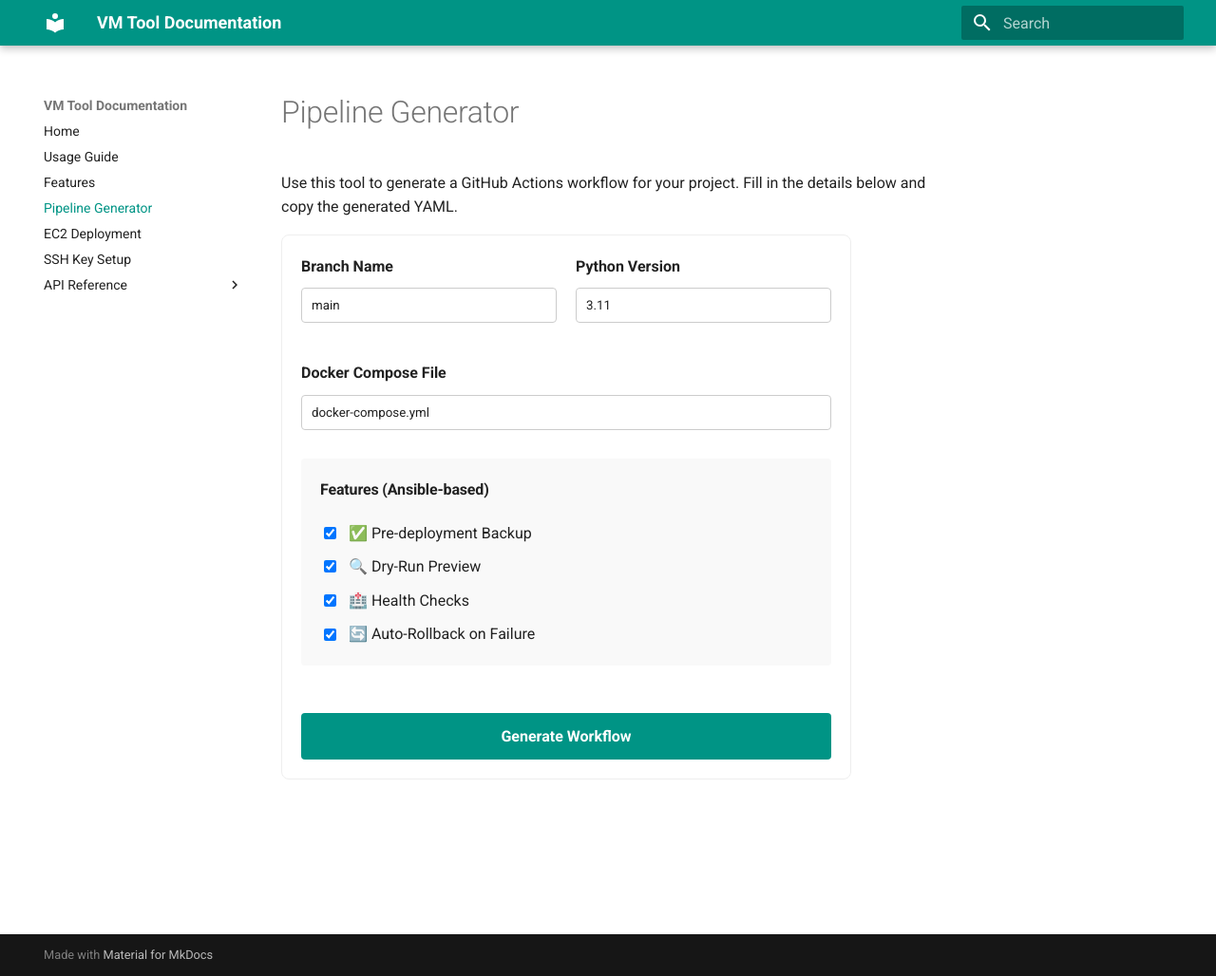
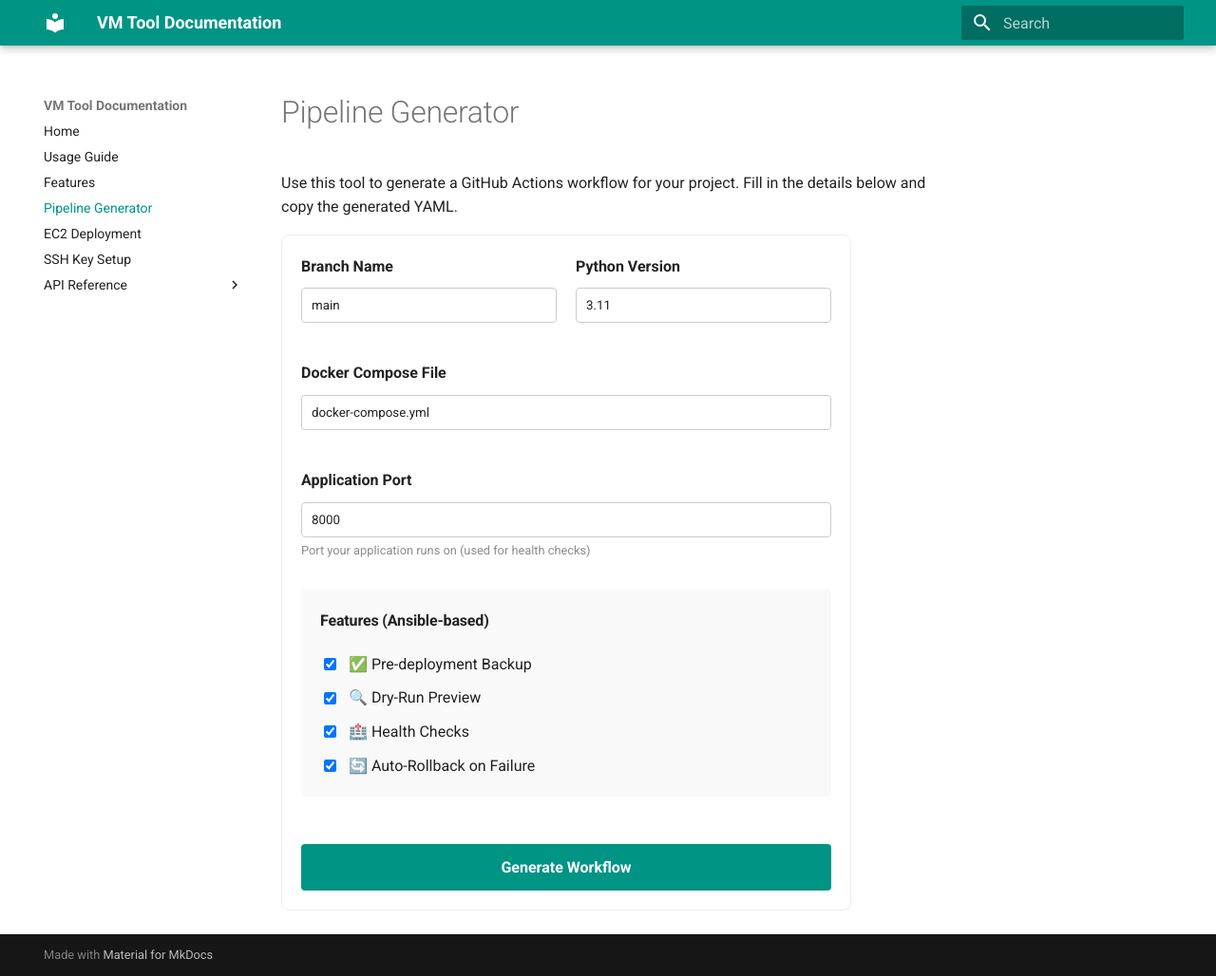
Before and after one commit to thesunnysinha/vm_tool, an MkDocs documentation site: the page built from docs/generator.md, in a window 1280 px wide and 1028 px high. Shown: the whole window at 95% size. Built offline with MkDocs 1.6.1 and Material for MkDocs 9.7.7, drawn with Linux system fonts in a browser that asks for light colours.

Commit message:
feat: add configurable APP_PORT to pipeline generator

```diff
--- a/docs/generator.md
+++ b/docs/generator.md
@@ -17,6 +17,12 @@ Use this tool to generate a GitHub Actions workflow for your project. Fill in th
     <div style="margin-top: 1rem;">
         <label for="docker_compose_file" style="display: block; margin-bottom: 0.5rem; font-weight: bold;">Docker Compose File</label>
         <input type="text" id="docker_compose_file" name="docker_compose_file" value="docker-compose.yml" style="width: 100%; padding: 0.5rem; border: 1px solid #ccc; border-radius: 4px;">
+    </div>
+
+    <div style="margin-top: 1rem;">
+        <label for="app_port" style="display: block; margin-bottom: 0.5rem; font-weight: bold;">Application Port</label>
+        <input type="number" id="app_port" name="app_port" value="8000" style="width: 100%; padding: 0.5rem; border: 1px solid #ccc; border-radius: 4px;">
+        <small style="color: #666;">Port your application runs on (used for health checks)</small>
     </div>
 
     <div style="display: flex; flex-direction: column; gap: 0.5rem; margin-top: 0.5rem; padding: 1rem; background: #f9f9f9; border-radius: 4px;">
@@ -63,7 +69,7 @@ on:
 env:
   EC2_HOST: \${{ secrets.EC2_HOST }}
   EC2_USER: \${{ secrets.EC2_USER }}
-  APP_PORT: 8000
+  APP_PORT: APP_PORT
 
 jobs:
   deploy:
@@ -201,7 +207,7 @@ const HEALTH_CHECK_STEP = `
       - name: Health check
         run: |
           for i in {1..30}; do
-            if curl -f http://\${{ secrets.EC2_HOST }}:8000/health 2>/dev/null; then
+            if curl -f http://\${{ secrets.EC2_HOST }}:APP_PORT/health 2>/dev/null; then
               echo "✅ Health check passed"
               exit 0
             fi
@@ -230,6 +236,7 @@ function generatePipeline() {
     const branch = document.getElementById('branch_name').value;
     const pythonVersion = document.getElementById('python_version').value;
     const composeFile = document.getElementById('docker_compose_file').value;
+    const appPort = document.getElementById('app_port').value;
     const enableBackup = document.getElementById('enable_backup').checked;
     const enableDryRun = document.getElementById('enable_dry_run').checked;
     const enableHealthCheck = document.getElementById('enable_health_check').checked;
@@ -238,11 +245,12 @@ function generatePipeline() {
     let output = TEMPLATE
         .replace(/BRANCH_NAME/g, branch)
         .replace(/PYTHON_VERSION/g, pythonVersion)
-        .replace(/COMPOSE_FILE/g, composeFile);
+        .replace(/COMPOSE_FILE/g, composeFile)
+        .replace(/APP_PORT/g, appPort);
 
     output = output.replace(/BACKUP_STEP/g, enableBackup ? BACKUP_STEP : '');
     output = output.replace(/DRY_RUN_STEP/g, enableDryRun ? DRY_RUN_STEP : '');
-    output = output.replace(/HEALTH_CHECK_STEP/g, enableHealthCheck ? HEALTH_CHECK_STEP : '');
+    output = output.replace(/HEALTH_CHECK_STEP/g, enableHealthCheck ? HEALTH_CHECK_STEP.replace(/APP_PORT/g, appPort) : '');
     output = output.replace(/ROLLBACK_STEP/g, enableRollback ? ROLLBACK_STEP : '');
 
     document.getElementById('yamlOutput').textContent = output;
```
